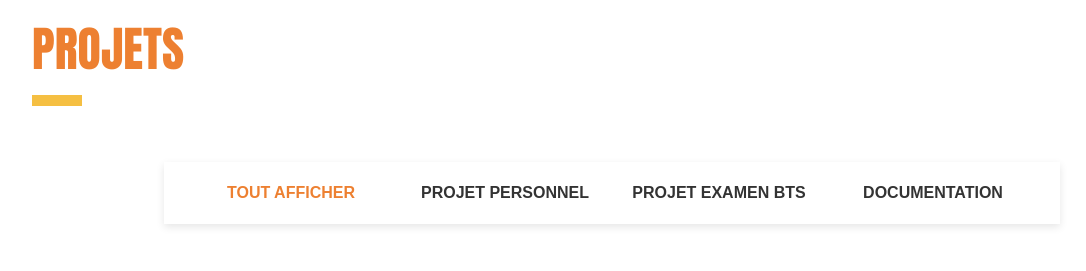
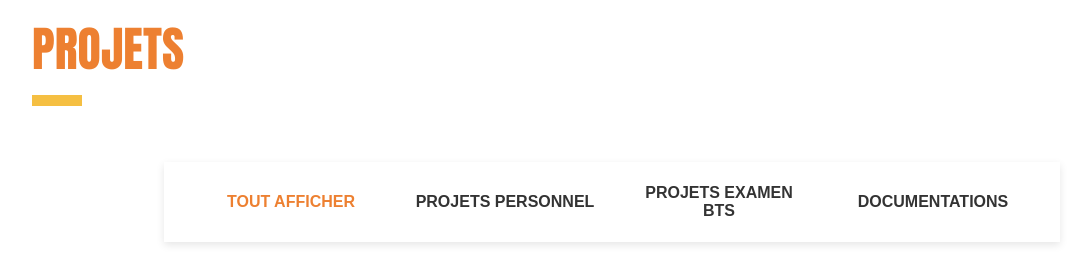
Before and after one commit to Maxence5716/maxence5716.github.io, a plain HTML site: page index.html in a window 1280 px wide. Shown: the part 2418-2689 px from the top of the page, without its empty margins (28-1114 px from the left). Drawn offline with Linux system fonts and the light colour scheme.

Commit message:
index.html

```diff
--- a/index.html
+++ b/index.html
@@ -175,9 +175,9 @@
         <script src="scriptProjet.js"></script>
         <section class="filter-bar">
             <button class="filter active" onclick="showContent('all')">TOUT AFFICHER</button>
-            <button class="filter" onclick="showContent('projet-personnel')">PROJET PERSONNEL</button>
-            <button class="filter" onclick="showContent('projet-examen-bts')">PROJET EXAMEN BTS</button>
-            <button class="filter" onclick="showContent('documentation')">DOCUMENTATION</button>
+            <button class="filter" onclick="showContent('projet-personnel')">PROJETS PERSONNEL</button>
+            <button class="filter" onclick="showContent('projet-examen-bts')">PROJETS EXAMEN BTS</button>
+            <button class="filter" onclick="showContent('documentation')">DOCUMENTATIONS</button>
         </section>
 
         <section id="content">
```
